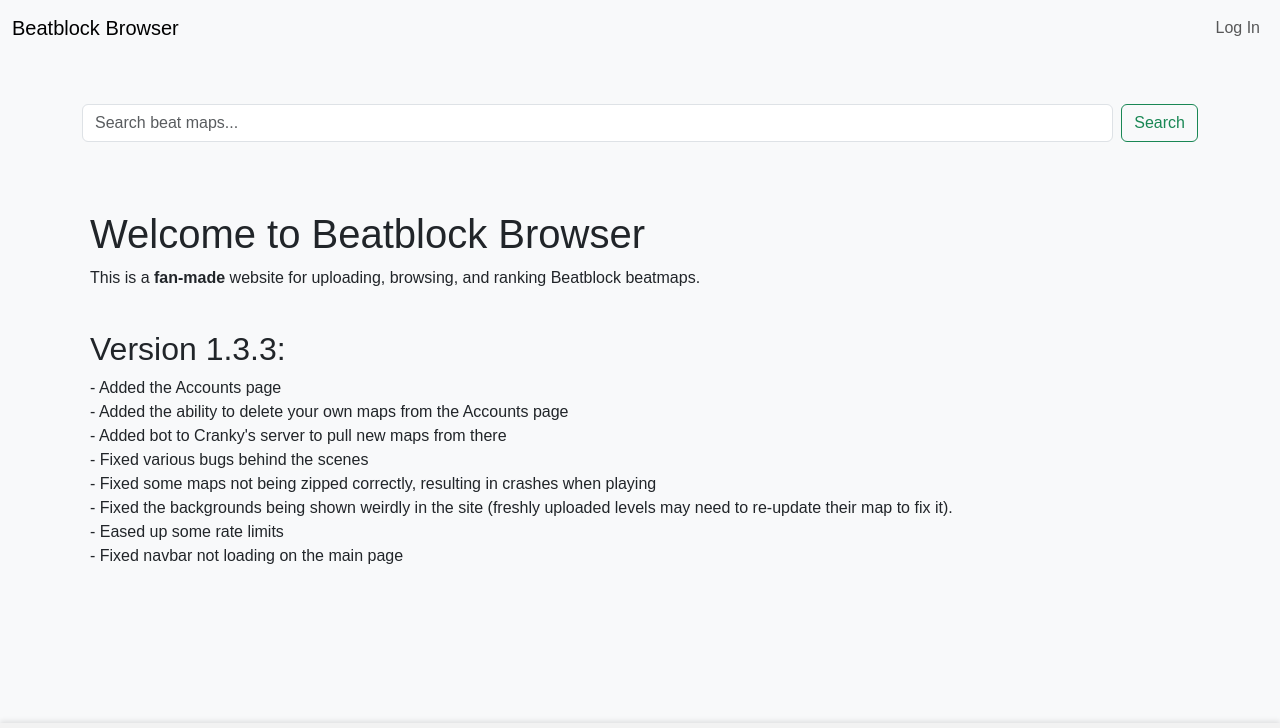
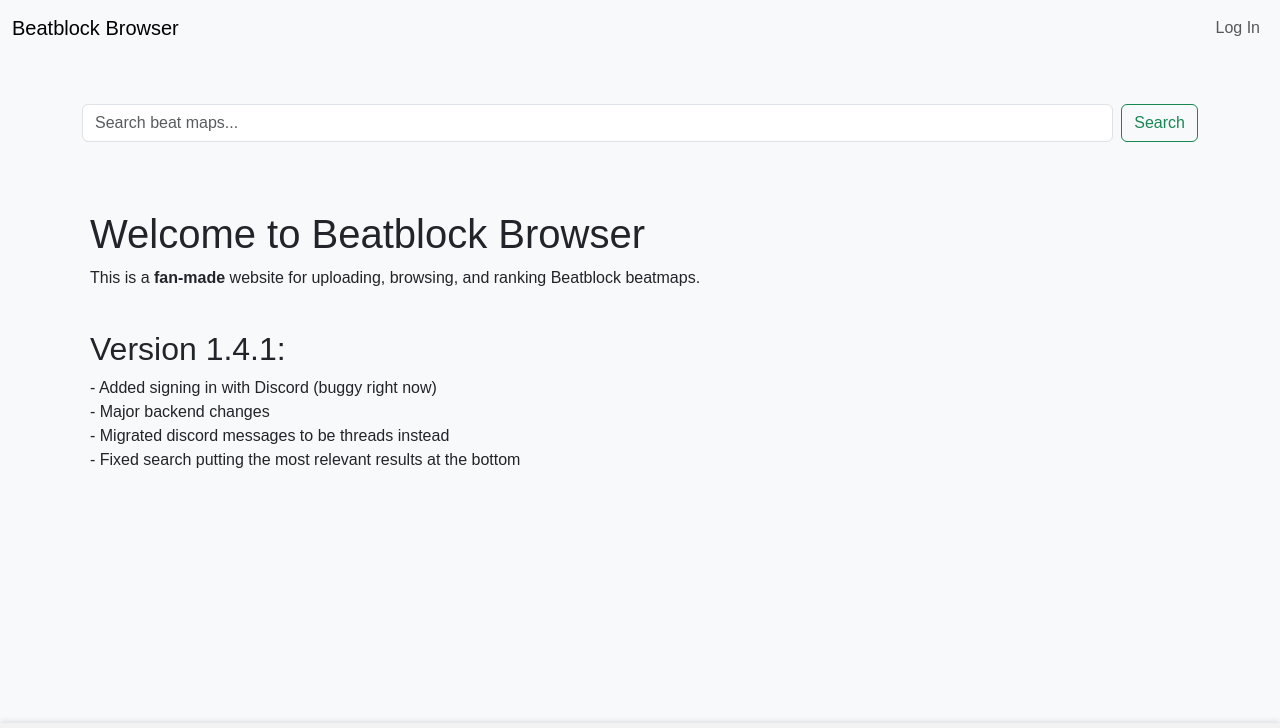
Before and after one commit to beatblock-browser/BeatblockBrowser, a plain HTML site: page index.html in a window 1280 px wide. Shown: the top 728 px of the page. Drawn offline with nearby package versions, Linux system fonts and the light colour scheme.

Commit message:
Fix search being reversed and update version

```diff
--- a/index.html
+++ b/index.html
@@ -20,16 +20,12 @@
     <h1>Welcome to Beatblock Browser</h1>
     <p>This is a <b>fan-made</b> website for uploading, browsing, and ranking Beatblock beatmaps.</p>
     <br>
-    <h2>Version 1.3.3:</h2>
+    <h2>Version 1.4.1:</h2>
     <p>
-        - Added the Accounts page<br>
-        - Added the ability to delete your own maps from the Accounts page<br>
-        - Added bot to Cranky's server to pull new maps from there<br>
-        - Fixed various bugs behind the scenes<br>
-        - Fixed some maps not being zipped correctly, resulting in crashes when playing<br>
-        - Fixed the backgrounds being shown weirdly in the site (freshly uploaded levels may need to re-update their map to fix it).<br>
-        - Eased up some rate limits<br>
-        - Fixed navbar not loading on the main page<br>
+        - Added signing in with Discord (buggy right now)<br>
+        - Major backend changes<br>
+        - Migrated discord messages to be threads instead<br>
+        - Fixed search putting the most relevant results at the bottom<br>
     </p>
 </div>
 <div id="footer"></div>
```
